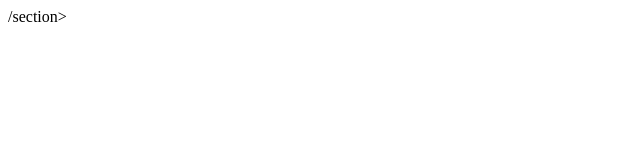
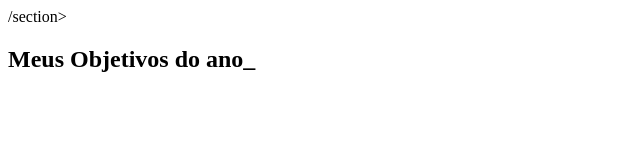
Before and after one commit to murillocost/Projeto-de-Vidaa, a plain HTML site: page index.html in a window 1280 px wide. Shown: the whole page, without its empty margins (0-640 px from the left). Drawn offline with Linux system fonts and the light colour scheme.

Commit message:
terceiro

```diff
--- a/index.html
+++ b/index.html
@@ -7,6 +7,6 @@
 </head>
 <body>
   <section. class="conteudo-principal"<>/section>
-
+  <h2 class="titulo-principal">Meus Objetivos do ano_</h2>
 </body>
 </html>
```
